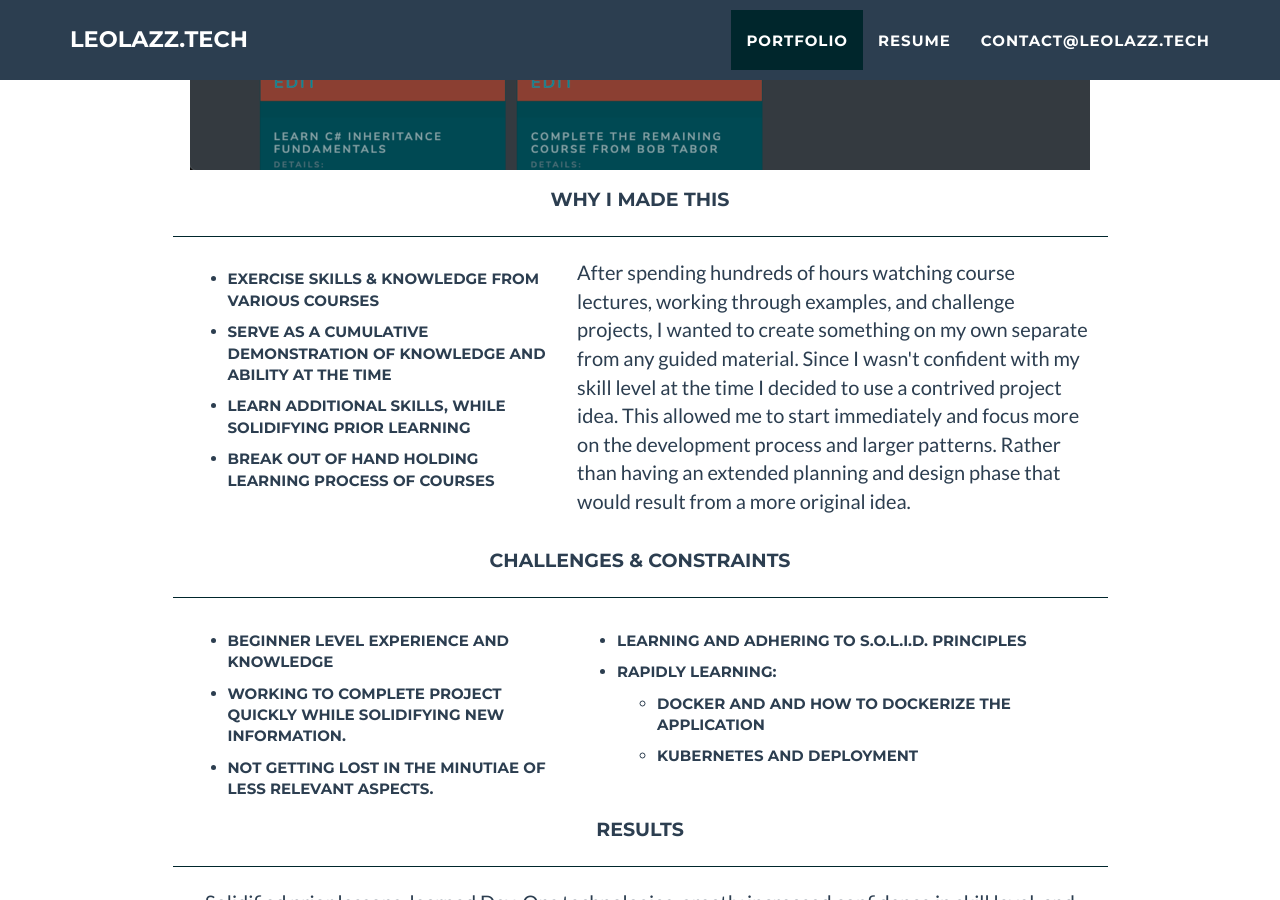
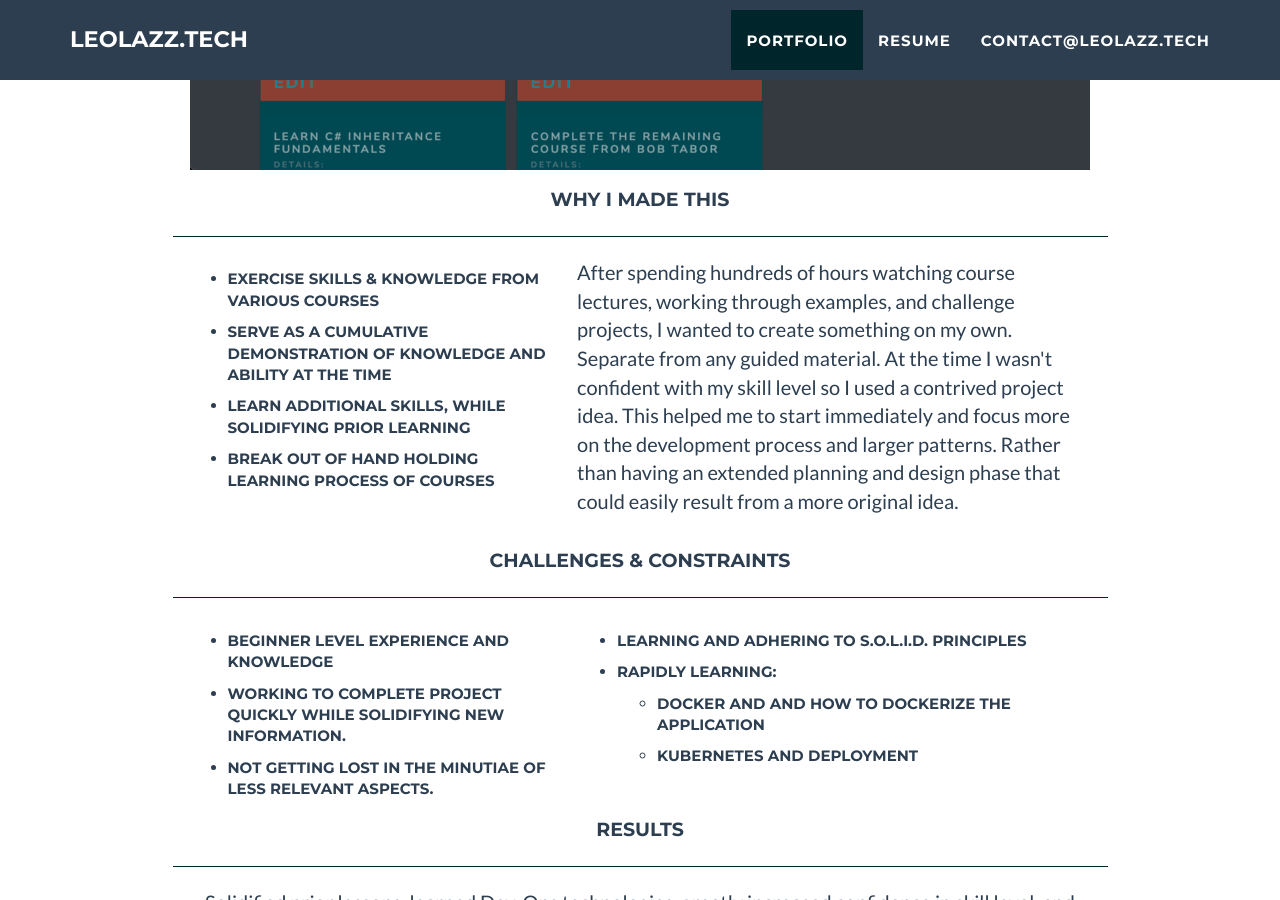
Before and after one commit to leolazz/Portfolio-Jekyll, a Jekyll site: the page built from _posts/2021-10-01-lazztech.markdown, in a window 1280 px wide and 900 px high, scrolled down 7491 px. Built offline with Jekyll 4.4.1, drawn with Linux system fonts in a browser that asks for light colours.

Commit message:
updated 2bedone content

```diff
--- a/_posts/2014-07-16-2bedone-c#.markdown
+++ b/_posts/2014-07-16-2bedone-c#.markdown
@@ -8,7 +8,7 @@ persistence: Sqlite | Entity Framework
 deployment: Docker | Kubernetes | k3s
 role: Sole Developer
 description: Online platform for tracking projects and tasks
-why: After spending hundreds of hours watching course lectures, working through examples, and challenge projects, I wanted to create something on my own separate from any guided material. Since I wasn't confident with my skill level at the time I decided to use a contrived project idea. This allowed me to start immediately and focus more on the development process and larger patterns. Rather than having an extended planning and design phase that would result from a more original idea.
+why: After spending hundreds of hours watching course lectures, working through examples, and challenge projects, I wanted to create something on my own. Separate from any guided material. At the time I wasn't confident with my skill level so I used a contrived project idea. This helped me to start immediately and focus more on the development process and larger patterns. Rather than having an extended planning and design phase that could easily result from a more original idea.
 whyBullets: <ul class="ul-p">
   <li>exercise skills & knowledge from various courses</li>
   <li>serve as a cumulative demonstration of knowledge and ability at the time</li>
```
